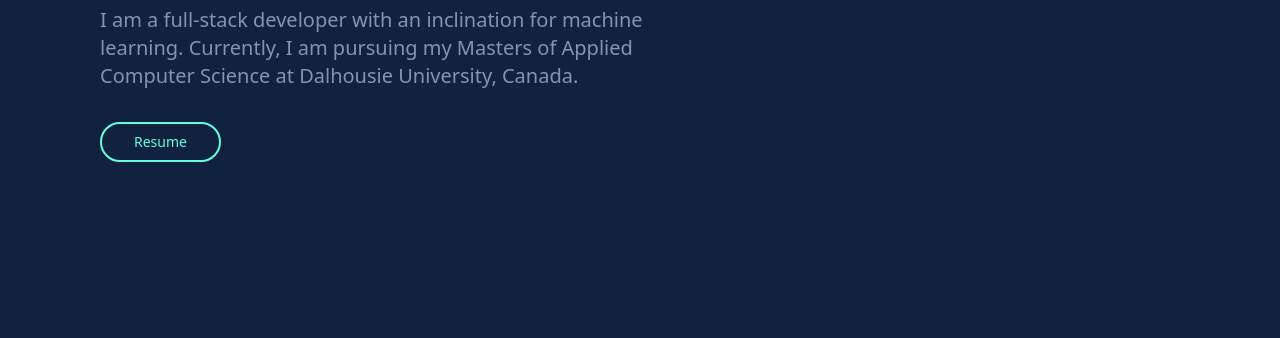
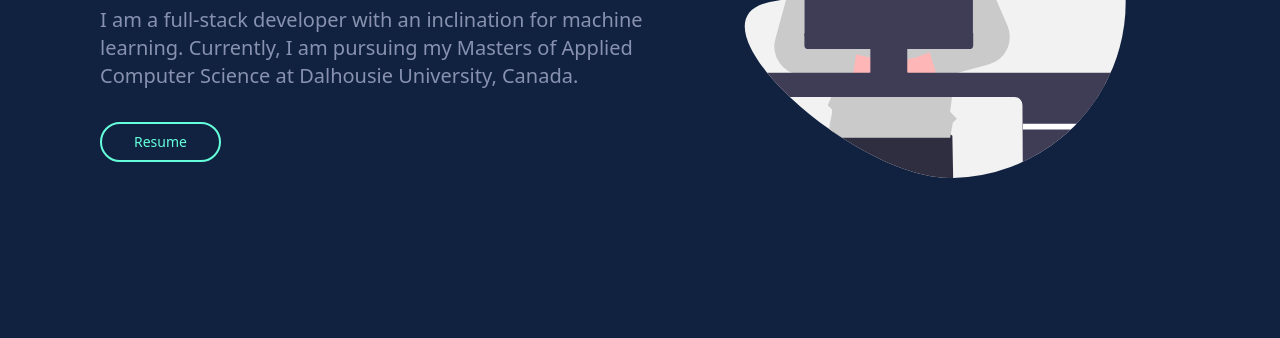
Before and after one commit to Harshpatel249/portfolio-website, a Gatsby site: page / in a window 1280 px wide. Shown: the part 462-800 px from the top of the page. Built offline with nearby package versions, Linux system fonts and the light colour scheme; Gatsby itself is replaced by a stand-in of ours.

Commit message:
about section update

```diff
--- a/src/components/about.css
+++ b/src/components/about.css
@@ -1,5 +1,6 @@
 .container {
     width: 1080px;
+    display: flex;
 }
 
 .main {
@@ -10,3 +11,8 @@
 .border-color{
     border-color: #64FFDA;
 }
+
+.dev-img {
+    height: 368px;
+    width: 448px;
+}
--- a/src/components/about.js
+++ b/src/components/about.js
@@ -1,9 +1,11 @@
 import * as React from "react";
 import './about.css';
+import Developer from '../assets/developer.svg';
 
 const About = () => (
     <div className="main justify-center">
-        <div className="container">
+        <div className="container justify-between">
+            <div>
             <p className="font['Poppins'] text-custom-green-500 mt-48 text-xl font-medium ml-1">Hello, I'm</p>
             <h1 className="font['Poppins'] text-custom-slate-200 mt-2 text-5xl font-medium">Harsh Patel.</h1>
             <h2 className="font['Poppins'] text-custom-slate-600 mt-4 text-3xl font-semibold">I aspire to build quality products <br />using code.</h2>
@@ -11,6 +13,8 @@
             <button className="font['Poppins'] text-custom-green-500 text-sm font-normal mt-8 rounded-full border-2 border-color pl-8 pr-8 pt-2 pb-2">
                 Resume
             </button>
+            </div>
+            <img alt="Full-Stack developer" className="dev-img mt-48" src={Developer}></img>
         </div>
     </div>
 
```
Also changed, not shown: src/assets/developer.svg (added).
